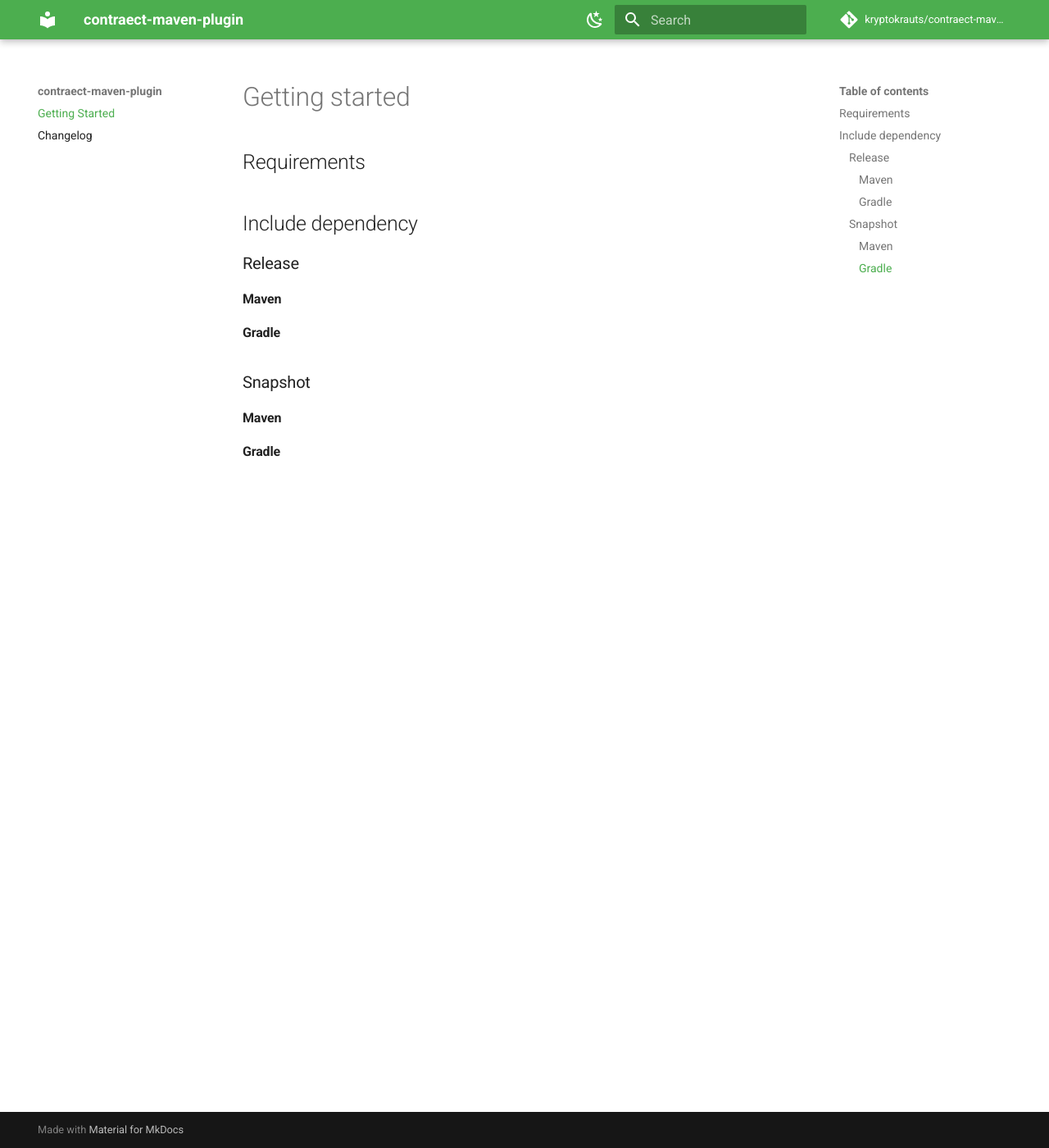
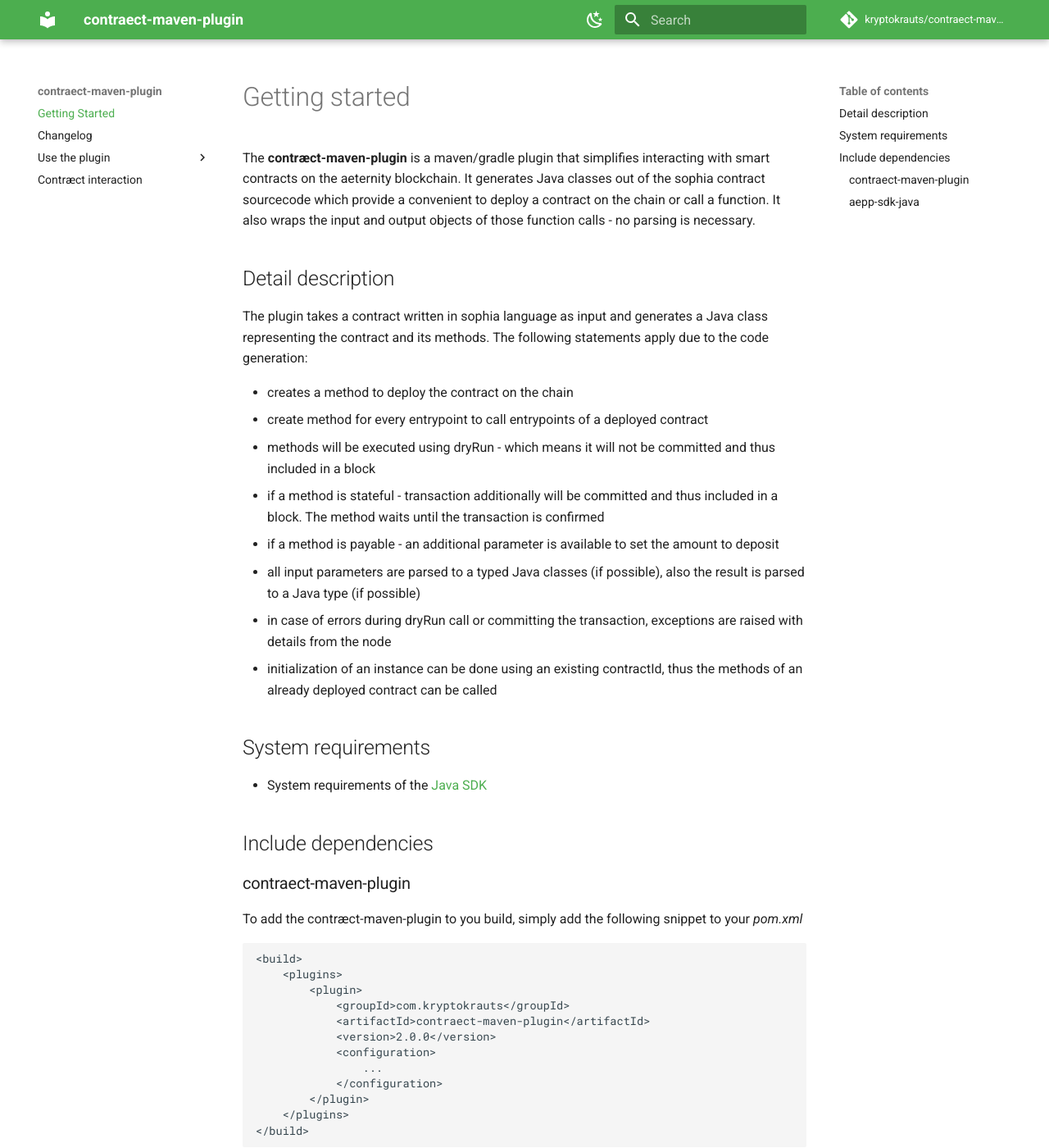
Before and after one commit to kryptokrauts/contraect-maven-plugin, an MkDocs documentation site: the page built from docs/index.md, in a window 1280 px wide and 1400 px high. Shown: the whole window at 82% size. Built offline with MkDocs 1.6.1 and Material for MkDocs 9.7.7, drawn with Linux system fonts in a browser that asks for light colours; comment, search, counter and statistics services are not loaded; some of the changed text lies outside the part shown.

Commit message:
updated docs

````diff
--- a/docs/index.md
+++ b/docs/index.md
@@ -1,17 +1,56 @@
 # Getting started
 
-## Requirements
+The **contræct-maven-plugin** is a maven/gradle plugin that simplifies interacting with smart contracts on the aeternity blockchain. It generates Java classes out of the sophia contract sourcecode which provide a convenient to deploy a contract on the chain or call a function.
+It also wraps the input and output objects of those function calls - no parsing is necessary.
 
-## Include dependency
+## Detail description
 
-### Release
+The plugin takes a contract written in sophia language as input and generates a Java class representing the contract and its methods. The following statements apply due to the code generation:
 
-#### Maven
+- creates a method to deploy the contract on the chain
+- create method for every entrypoint to call entrypoints of a deployed contract
+- methods will be executed using dryRun - which means it will not be committed and thus included in a block
+- if a method is stateful - transaction additionally will be committed and thus included in a block. The method waits until the transaction is confirmed
+- if a method is payable - an additional parameter is available to set the amount to deposit
+- all input parameters are parsed to a typed Java classes (if possible),
+also the result is parsed to a Java type (if possible)
+- in case of errors during dryRun call or committing the transaction, exceptions are raised with details from the node
+- initialization of an instance can be done using an existing contractId, thus the methods of an already deployed contract can be called
 
-#### Gradle
+## System requirements
 
-### Snapshot
+- System requirements of the [Java SDK](https://oss.sonatype.org/content/repositories/)
 
-#### Maven
+## Include dependencies
 
-#### Gradle
+### contraect-maven-plugin
+
+To add the contræct-maven-plugin to you build, simply add the following snippet to your *pom.xml*
+
+```
+<build>
+	<plugins>
+		<plugin>
+			<groupId>com.kryptokrauts</groupId>
+			<artifactId>contraect-maven-plugin</artifactId>
+			<version>2.0.0</version>
+			<configuration>
+				...
+			</configuration>
+		</plugin>
+	</plugins>
+</build>
+```
+The content of the *\<configuration>* section is covered in the Plugin configuration
+
+### aepp-sdk-java
+
+Under the hood the plugin as well as the generated classes make use of the aepp-sdk-java to implement the interaction with the aeternity node. Therefore the dependency needs to be declared in the corresponding section - please make sure to always use the latest version of the SDK
+
+```
+<dependency>
+	<groupId>com.kryptokrauts</groupId>
+	<artifactId>aepp-sdk-java</artifactId>
+	<version>3.0.0</version
+</dependency>
+```
--- a/mkdocs.yml
+++ b/mkdocs.yml
@@ -44,3 +44,8 @@
 nav:
   - Getting Started: index.md
   - Changelog: changelog.md
+  - Use the plugin:
+      - Plugin configuration: use-the-plugin/plugin-configuration.md
+      - Plugin execution: use-the-plugin/plugin-execution.md
+      - Error codes: use-the-plugin/error-codes.md
+  - Contræct interaction: contract-interaction.md
````
Also changed, not shown: README.md (+1 -1 lines), docs/changelog.md (+21 -0 lines), docs/contract-interaction.md (added, +44 -0 lines), docs/use-the-plugin/error-codes.md (added, +19 -0 lines), docs/use-the-plugin/plugin-configuration.md (added, +70 -0 lines), docs/use-the-plugin/plugin-execution.md (added, +56 -0 lines).
